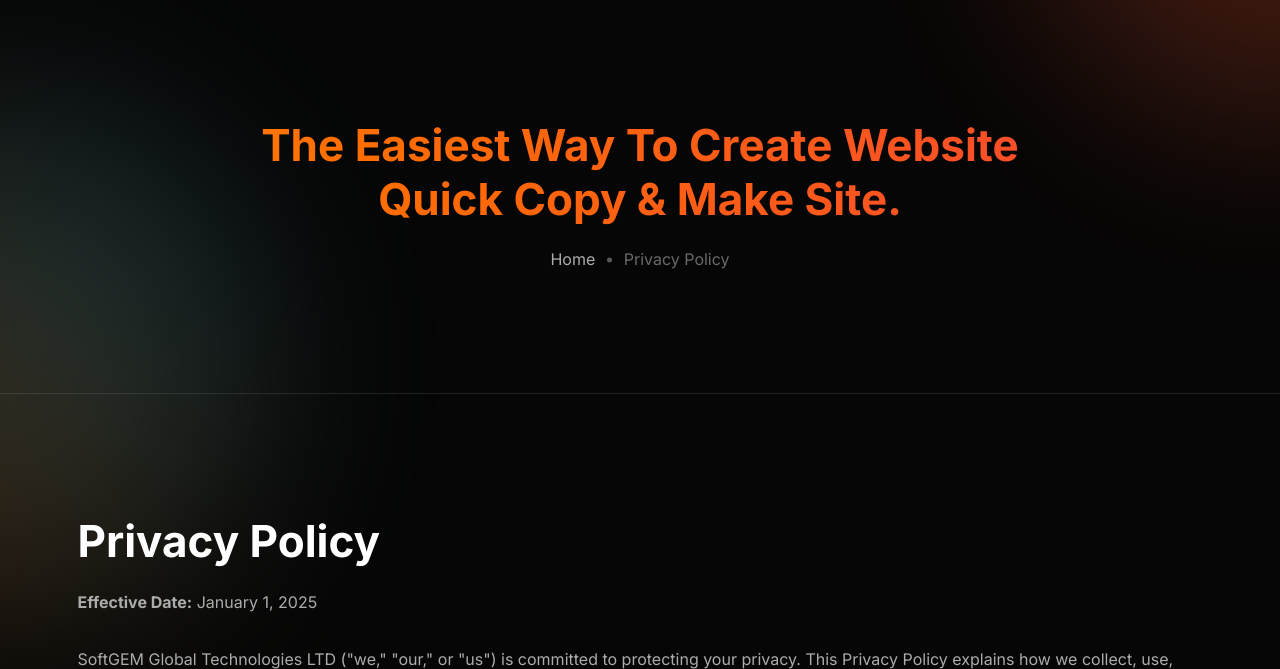
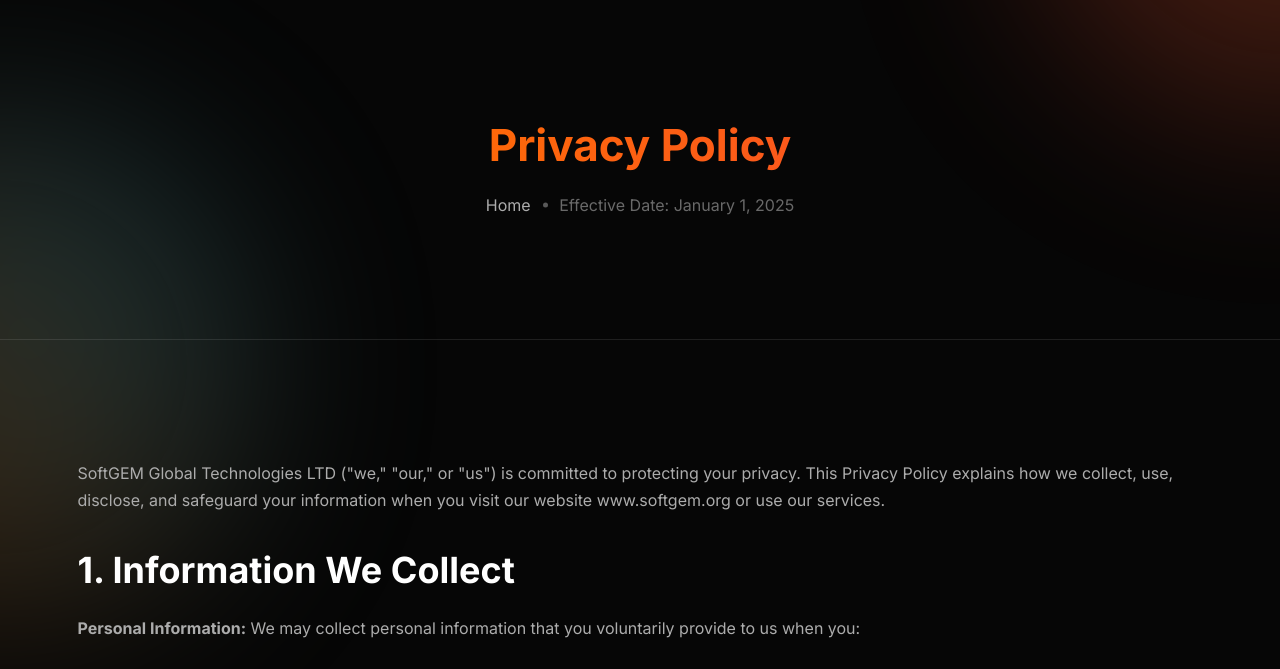
Before and after one commit to sinclair-t/softgem, a plain HTML site: page privacy-policy.html in a window 1280 px wide. Shown: the part 133-802 px from the top of the page. Drawn offline with nearby package versions, Linux system fonts and the light colour scheme; some packages are replaced by stand-ins of ours; a script that the page names is missing; files whose address does not match are found by name.

Commit message:
Update privacy-policy.html

```diff
--- a/privacy-policy.html
+++ b/privacy-policy.html
@@ -197,10 +197,10 @@
                 <div class="row">
                     <div class="col-lg-12">
                         <div class="breadcrumb-inner text-center">
-                            <h1 class="title theme-gradient h2">The Easiest Way To Create Website <br> Quick Copy &amp; Make site.</h1>
+                            <h1 class="title theme-gradient h2">Privacy Policy</h1>
                             <ul class="page-list">
                                 <li class="rainbow-breadcrumb-item"><a href="/">Home</a></li>
-                                <li class="rainbow-breadcrumb-item active">Privacy Policy</li>
+                                <li class="rainbow-breadcrumb-item active">Effective Date:</strong> January 1, 2025</li>
                             </ul>
                         </div>
                     </div>
@@ -224,8 +224,6 @@
                 <div class="row">
                     <div class="col-lg-12">
                         <div class="entry-content">
-                            <h2>Privacy Policy</h2>
-                            <p><strong>Effective Date:</strong> January 1, 2025</p>
 
                             <p>SoftGEM Global Technologies LTD ("we," "our," or "us") is committed to protecting your privacy. This Privacy Policy explains how we collect, use, disclose, and safeguard your information when you visit our website <a href="https://www.softgem.org">www.softgem.org</a> or use our services.</p>
 
```
